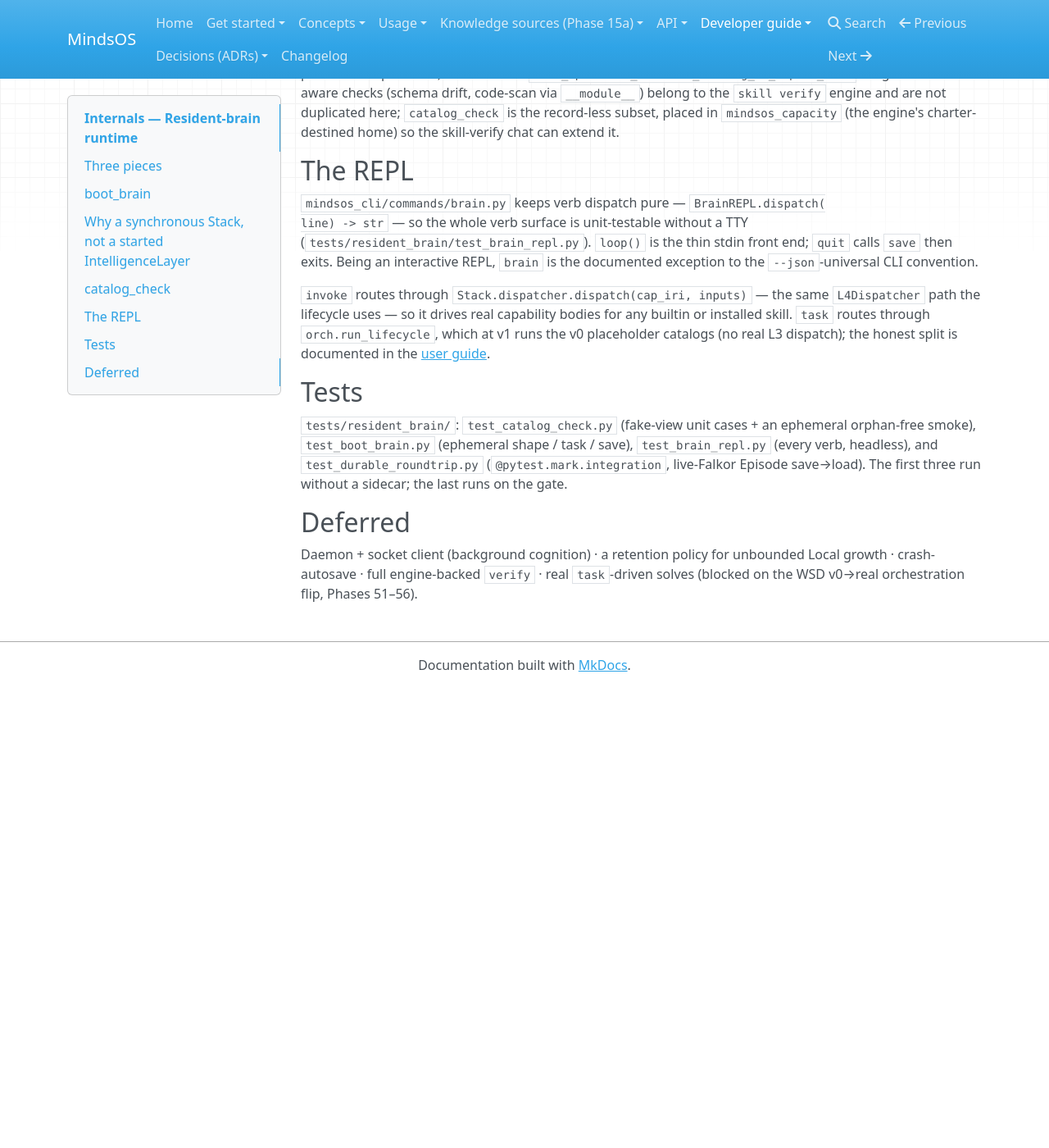
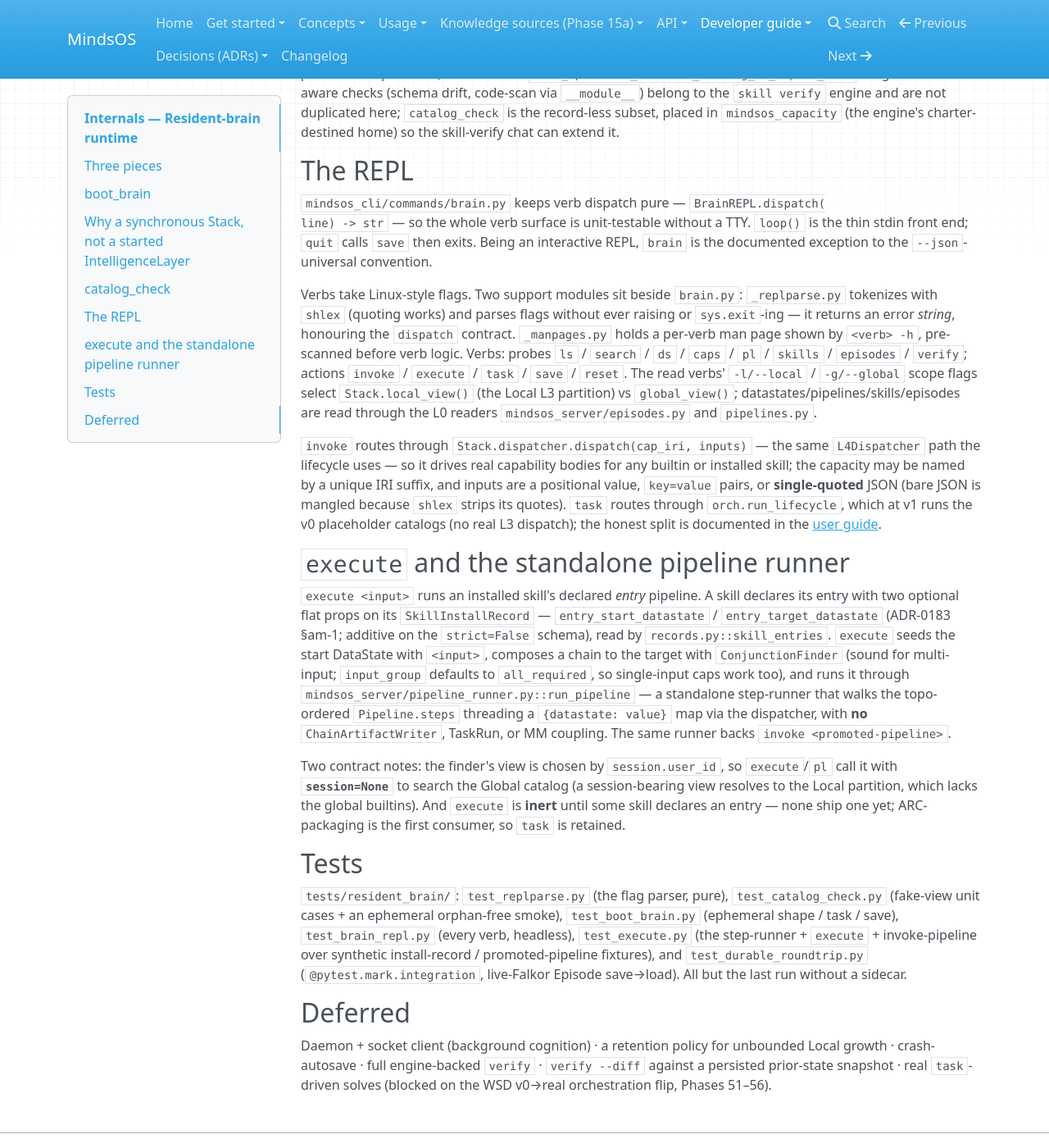
Before and after one commit to halvim/mindsos, an MkDocs documentation site: the page built from docs/dev/internals/runtime.md, in a window 1280 px wide and 1400 px high, scrolled down 2379 px. Shown: the whole window at 82% size. Built offline with MkDocs 1.6.1, drawn with Linux system fonts in a browser that asks for light colours; nearby versions of some CDN libraries; before the commit the page ends 3218 px from its top, so only the background shows below that.

Commit message:
docs: dev-guide runtime.md (flag REPL + execute/pipeline_runner) + commit REPL command design note

```diff
--- a/docs/dev/internals/runtime.md
+++ b/docs/dev/internals/runtime.md
@@ -130,27 +130,63 @@ skill-verify chat can extend it.
 ## The REPL
 
 `mindsos_cli/commands/brain.py` keeps verb dispatch pure — `BrainREPL.dispatch(
-line) -> str` — so the whole verb surface is unit-testable without a TTY
-(`tests/resident_brain/test_brain_repl.py`). `loop()` is the thin stdin front
-end; `quit` calls `save` then exits. Being an interactive REPL, `brain` is the
-documented exception to the `--json`-universal CLI convention.
+line) -> str` — so the whole verb surface is unit-testable without a TTY. `loop()`
+is the thin stdin front end; `quit` calls `save` then exits. Being an interactive
+REPL, `brain` is the documented exception to the `--json`-universal convention.
+
+Verbs take Linux-style flags. Two support modules sit beside `brain.py`:
+`_replparse.py` tokenizes with `shlex` (quoting works) and parses flags without
+ever raising or `sys.exit`-ing — it returns an error *string*, honouring the
+`dispatch` contract. `_manpages.py` holds a per-verb man page shown by
+`<verb> -h`, pre-scanned before verb logic. Verbs: probes `ls` / `search` /
+`ds` / `caps` / `pl` / `skills` / `episodes` / `verify`; actions `invoke` /
+`execute` / `task` / `save` / `reset`. The read verbs' `-l/--local` /
+`-g/--global` scope flags select `Stack.local_view()` (the Local L3 partition)
+vs `global_view()`; datastates/pipelines/skills/episodes are read through the L0
+readers `mindsos_server/episodes.py` and `pipelines.py`.
 
 `invoke` routes through `Stack.dispatcher.dispatch(cap_iri, inputs)` — the same
 `L4Dispatcher` path the lifecycle uses — so it drives real capability bodies for
-any builtin or installed skill. `task` routes through `orch.run_lifecycle`, which
-at v1 runs the v0 placeholder catalogs (no real L3 dispatch); the honest split is
-documented in the [user guide](../../usage/runtime/resident-brain.md).
+any builtin or installed skill; the capacity may be named by a unique IRI
+suffix, and inputs are a positional value, `key=value` pairs, or **single-quoted**
+JSON (bare JSON is mangled because `shlex` strips its quotes). `task` routes
+through `orch.run_lifecycle`, which at v1 runs the v0 placeholder catalogs (no
+real L3 dispatch); the honest split is documented in the
+[user guide](../../usage/runtime/resident-brain.md).
+
+## `execute` and the standalone pipeline runner
+
+`execute <input>` runs an installed skill's declared *entry* pipeline. A skill
+declares its entry with two optional flat props on its `SkillInstallRecord` —
+`entry_start_datastate` / `entry_target_datastate` (ADR-0183 §am-1; additive on
+the `strict=False` schema), read by `records.py::skill_entries`. `execute` seeds
+the start DataState with `<input>`, composes a chain to the target with
+`ConjunctionFinder` (sound for multi-input; `input_group` defaults to
+`all_required`, so single-input caps work too), and runs it through
+`mindsos_server/pipeline_runner.py::run_pipeline` — a standalone step-runner that
+walks the topo-ordered `Pipeline.steps` threading a `{datastate: value}` map via
+the dispatcher, with **no** `ChainArtifactWriter`, TaskRun, or MM coupling. The
+same runner backs `invoke <promoted-pipeline>`.
+
+Two contract notes: the finder's view is chosen by `session.user_id`, so
+`execute`/`pl` call it with **`session=None`** to search the Global catalog (a
+session-bearing view resolves to the Local partition, which lacks the global
+builtins). And `execute` is **inert** until some skill declares an entry — none
+ship one yet; ARC-packaging is the first consumer, so `task` is retained.
 
 ## Tests
 
-`tests/resident_brain/`: `test_catalog_check.py` (fake-view unit cases + an
-ephemeral orphan-free smoke), `test_boot_brain.py` (ephemeral shape / task /
-save), `test_brain_repl.py` (every verb, headless), and
+`tests/resident_brain/`: `test_replparse.py` (the flag parser, pure),
+`test_catalog_check.py` (fake-view unit cases + an ephemeral orphan-free smoke),
+`test_boot_brain.py` (ephemeral shape / task / save), `test_brain_repl.py`
+(every verb, headless), `test_execute.py` (the step-runner + `execute` +
+invoke-pipeline over synthetic install-record / promoted-pipeline fixtures), and
 `test_durable_roundtrip.py` (`@pytest.mark.integration`, live-Falkor Episode
-save→load). The first three run without a sidecar; the last runs on the gate.
+save→load). All but the last run without a sidecar.
 
 ## Deferred
 
 Daemon + socket client (background cognition) · a retention policy for unbounded
-Local growth · crash-autosave · full engine-backed `verify` · real `task`-driven
-solves (blocked on the WSD v0→real orchestration flip, Phases 51–56).
+Local growth · crash-autosave · full engine-backed `verify` · `verify --diff`
+against a persisted prior-state snapshot · real `task`-driven solves (blocked on
+the WSD v0→real orchestration flip, Phases 51–56).
```
Also changed, not shown: confirmation_docs/RESIDENT_BRAIN_REPL_COMMANDS_DESIGN.md (added, +344 -0 lines).
